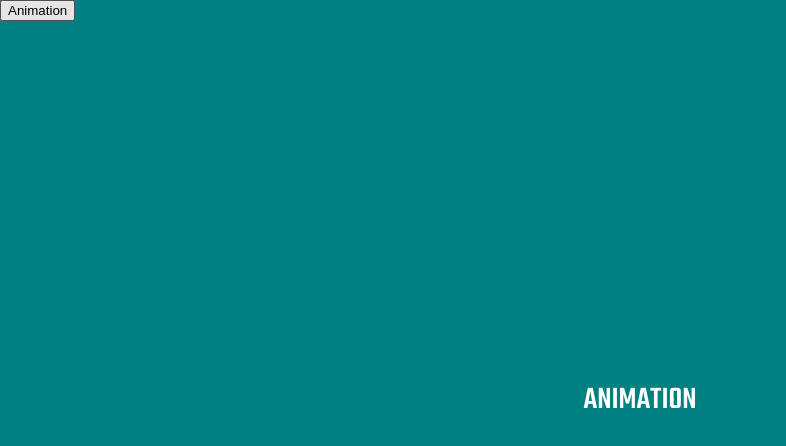
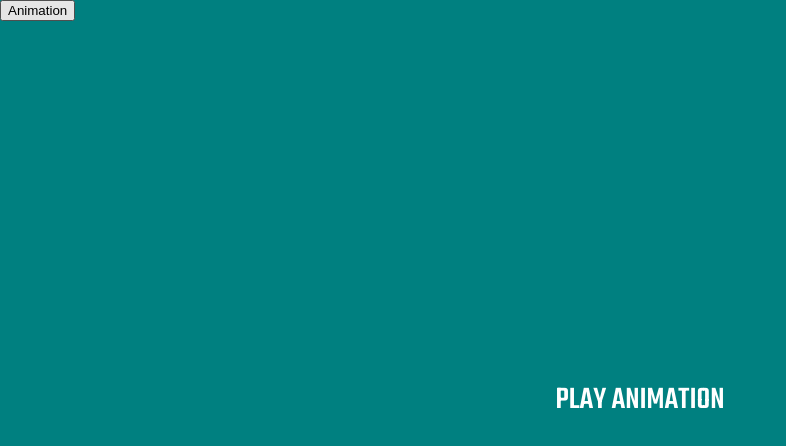
Before and after one commit to nbnbshsh/front-dev-tutorial-master, a plain HTML site: page 04_JavaScriptの基礎を固める/110_DOM操作練習（文字分割）/start/index.html in a window 1280 px wide. Shown: the whole page, without its empty margins (0-786 px from the left). Drawn offline with Linux system fonts and the light colour scheme.

Commit message:
DOM操作

```diff
--- a/04_JavaScriptの基礎を固める/100_DOMイベント（ページの初期化）/start/main.js
+++ b/04_JavaScriptの基礎を固める/100_DOMイベント（ページの初期化）/start/main.js
@@ -5,6 +5,6 @@ document.addEventListener("DOMContentLoaded", function () {
     dcl.classList.add('done');
 });
 
-window.addEventListener("load", function () {
-    load.classList.add('done');
-});
+// window.addEventListener("load", function () {
+//     load.classList.add('done');
+// });
--- a/04_JavaScriptの基礎を固める/110_DOM操作練習（文字分割）/start/index.html
+++ b/04_JavaScriptの基礎を固める/110_DOM操作練習（文字分割）/start/index.html
@@ -13,7 +13,7 @@
 <body>
     <div id="container">
         <div class="animate-title inview">
-            ANIMATION
+            PLAY ANIMATION
         </div>
         <button onclick="document.querySelector('.animate-title').classList.toggle('inview');">Animation</button>
     </div>
--- a/04_JavaScriptの基礎を固める/110_DOM操作練習（文字分割）/start/main.js
+++ b/04_JavaScriptの基礎を固める/110_DOM操作練習（文字分割）/start/main.js
@@ -0,0 +1,17 @@
+document.addEventListener('DOMContentLoaded',function(){
+    const el=document.querySelector('.animate-title');
+    const  str = el.innerHTML.trim().split("");
+
+    el.innerHTML=str.reduce((accu,curr) => {
+      curr=curr.replace(" ",'&nbsp;');
+      return `${accu}<span class="char">${curr}</span>`;
+    },"");
+    // console.log(str);
+    // let concatStr='';
+    // for(let c of str){
+    //   c=c.replace(" ",'&nbsp;');
+    //   concatStr +=`<span class="char">${c}</span>`
+    // }
+    // console.log(concatStr);
+    // el.innerHTML=concatStr;
+});
```
